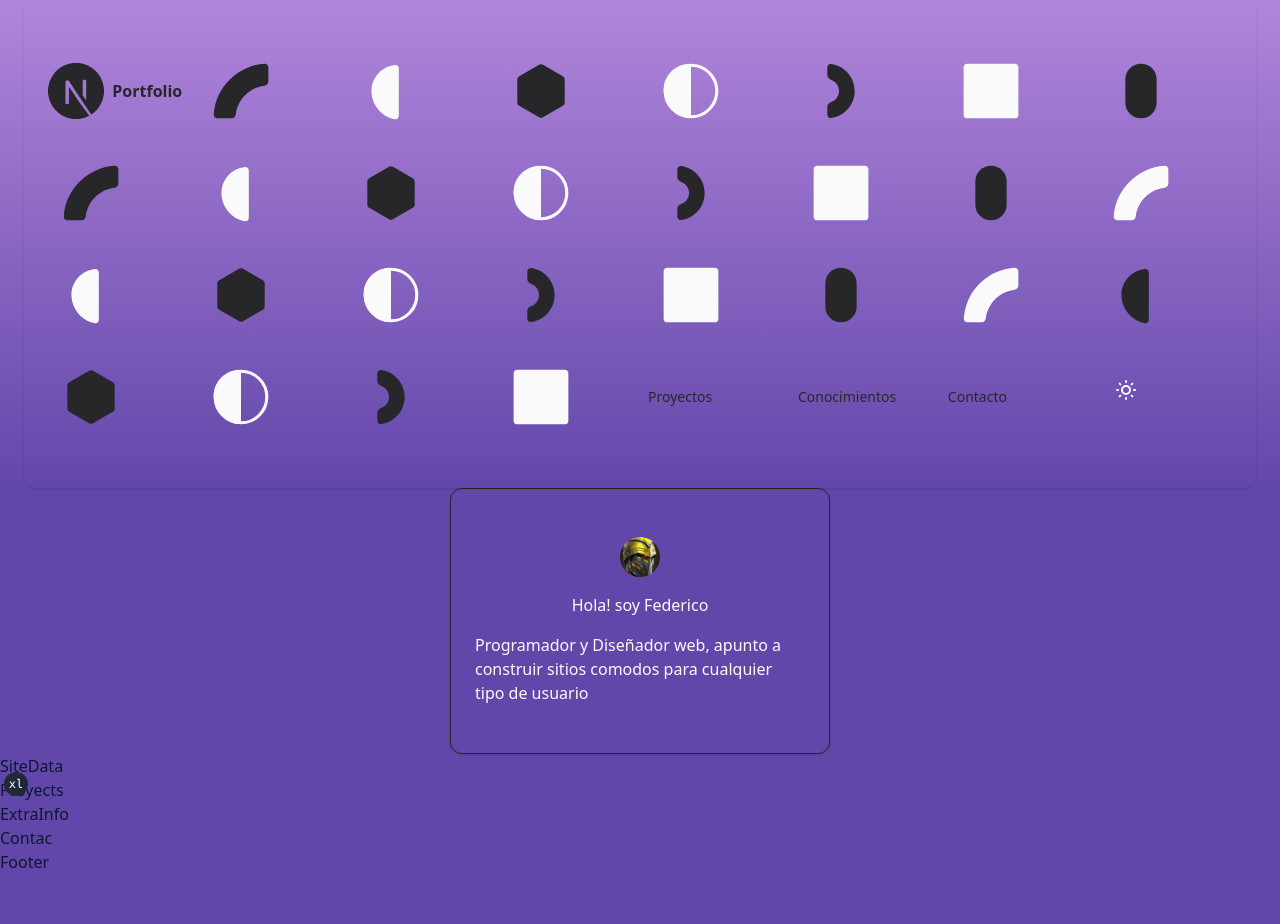
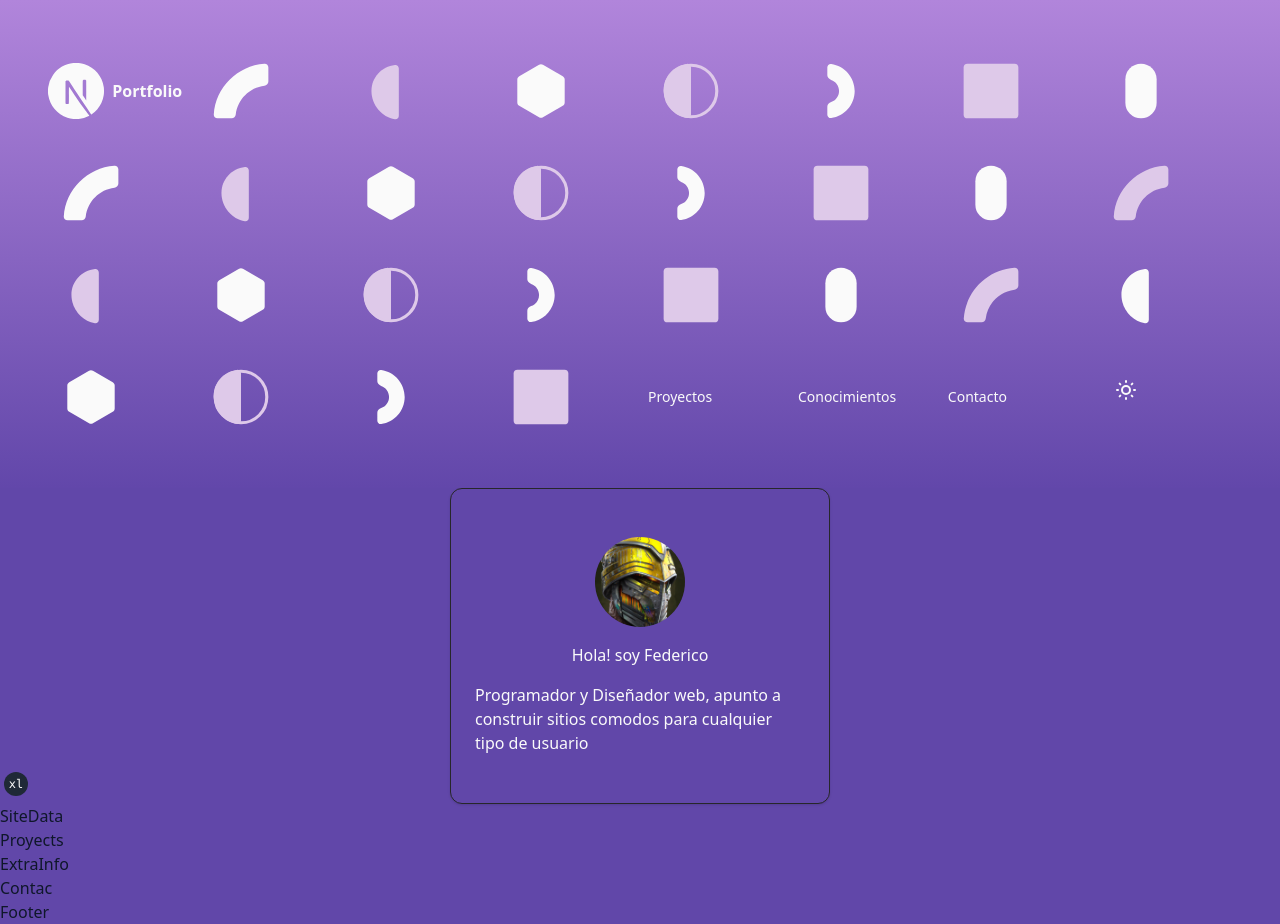
Before and after one commit to malweis/next-portfolio, a Next.js app: page / in a window 1280 px wide. Before the commit the page ends 874 px from the top, so only its background shows below. Built offline with nearby package versions, Linux system fonts and the light colour scheme.

Commit message:
fix: fixes borders, and avtar img

```diff
--- a/components/AvatarComp.tsx
+++ b/components/AvatarComp.tsx
@@ -11,7 +11,7 @@ export function AvatarComp() {
   const avatarSrc: string = typeof avatarfoto === 'string' ? avatarfoto : avatarfoto.src;
 
   return (
-    <Avatar>
+    <Avatar className="Avimage" >
       <AvatarImage src={avatarSrc} alt="@malweis" />
       <AvatarFallback>Malweis</AvatarFallback>
     </Avatar>
--- a/components/Navegacion.tsx
+++ b/components/Navegacion.tsx
@@ -34,7 +34,7 @@ type CardProps = React.ComponentProps<typeof Card>
 
 export function Navegacion({ className, ...props }: CardProps) {
   return (
-    <Card className={cn("w-full ", className)} {...props}>
+    <Card className={cn("w-full headercont", className)} {...props}>
       <CardHeader>
 
       </CardHeader>
--- a/styles/globals.css
+++ b/styles/globals.css
@@ -23,8 +23,8 @@
     --primary: 0 0% 98%;
     --primary-foreground: 240 5.9% 10%;
 
-    --secondary: 240 3.7% 15.9%;
-    --secondary-foreground: 0 0% 98%;
+    --secondary: 0 0% 98%;
+    --secondary-foreground: 279, 42%, 85%;
 
     --accent: 240 3.7% 15.9%;
     --accent-foreground: ;
@@ -82,3 +82,11 @@
   background-image: linear-gradient(var(--headbg));
   filter: url(#noiseFilter);
 }
+.Avimage{
+  width: 90px;
+  height: 90px;
+}
+.headercont{
+  border: none;
+  box-shadow: none;
+}
```
